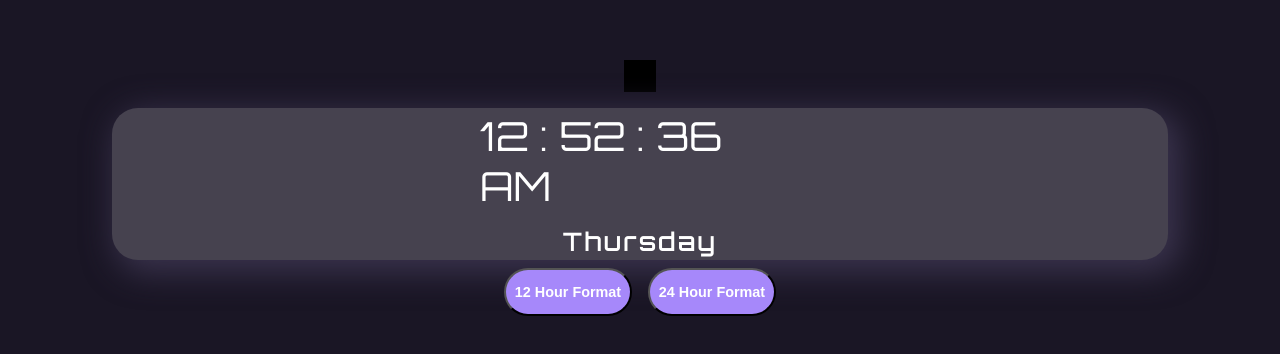
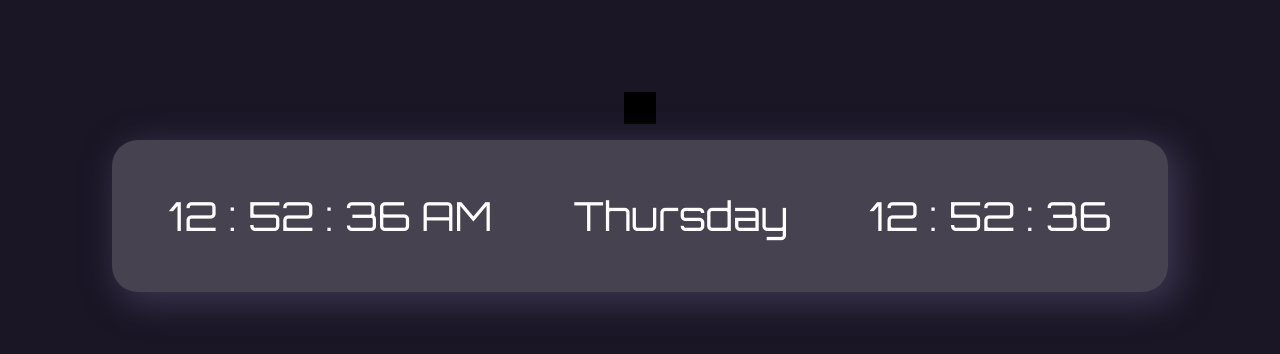
Before and after one commit to sathish0305/Digital_clock, a plain HTML site: page index.html in a window 1280 px wide. Shown: the part 208-562 px from the top of the page. Drawn offline with Linux system fonts and the light colour scheme.

Commit message:
12 hour fromat clock added

```diff
--- a/index.html
+++ b/index.html
@@ -13,16 +13,18 @@
         </div>
 
         <div class="digital-clock">
-            <h1 id="clock"><span id="hour">00</span> : <span id="minute">00</span> : <span id="second">00</span><span id="ME">AM</span></h1>
+            <div class="twelvehourformat">
+                <h1 id="clock"><span id="hour">00</span> : <span id="minute">00</span> : <span id="second">00</span><span id="ME">AM</span></h1>
+            </div>
 
             <div class="day">
-                <h2 id="day"></h2>
+                <h1 id="day"></h1>
             </div>
-        </div>
 
-        <div class="formats">
-            <button id="twelve" value="true">12 Hour Format</button>
-            <button id="twentyfour" value="true">24 Hour Format</button>
+            <div class="twentyfourhourformat">
+                <h1 id="clock"><span id="thour">00</span> : <span id="tminute">00</span> : <span id="tsecond">00</span><span id="tME"> AM</span></h1>
+            </div>
+
         </div>
 
     </div>
--- a/index.js
+++ b/index.js
@@ -1,7 +1,16 @@
 let hour = document.getElementById('hour')
 let minute = document.getElementById('minute')
 let second = document.getElementById('second')
+
+let thour = document.getElementById('thour')
+let tminute = document.getElementById('tminute')
+let tsecond = document.getElementById('tsecond')
+
 let amORpm = document.getElementById('ME')
+let tamORpm = document.getElementById('tME')
+
+tamORpm.style.display = 'none'
+
 let currentday = document.getElementById('day')
 let twelve = document.getElementById('twelve')
 let twentyfour = document.getElementById('twentyfour')
@@ -39,5 +48,9 @@ setInterval(()=>{
     hour.innerHTML = (current_hour<10)? '0'+current_hour:current_hour
     minute.innerHTML = (current_minute<10)? '0'+current_minute : current_minute
     second.innerHTML = (current_second<10)? '0'+current_second:current_second
+
+    thour.innerHTML = (current_hour<10)? '0'+current_hour:current_hour
+    tminute.innerHTML = (current_minute<10)? '0'+current_minute : current_minute
+    tsecond.innerHTML = (current_second<10)? '0'+current_second:current_second
     twelveHourFormat(current_hour)
 },1)
--- a/style.css
+++ b/style.css
@@ -31,40 +31,13 @@
     box-shadow: 0.5rem 0.5rem 2rem 0.3rem #3a334d;
     display: flex;
     align-items: center;
-    justify-content: center;
-    flex-direction: column;
+    justify-content: space-around;
     color: white;
 }
 
 .digital-clock h1{
-    width: 20rem;
     font-weight: 100;
     color: white;
     font-family: 'Orbitron', sans-serif;
     font-size: 2.5rem;
 }
-
-#day{
-    margin-top: 1rem;
-    font-family: 'Orbitron', sans-serif;
-    letter-spacing: 0.2rem;
-}
-
-.formats{
-    display: flex;
-}
-
-.formats button{
-    margin-top: 2rem;
-    color: #ffffff;
-    background-color: #a688fa;
-    border-radius: 50px;
-    display: flex;
-    justify-content: center;
-    align-items: center;
-    height: 3rem;
-    width: 8rem;
-    font-size: 0.9rem;
-    font-weight: 600;
-    margin: 0.5rem;
-}
```
